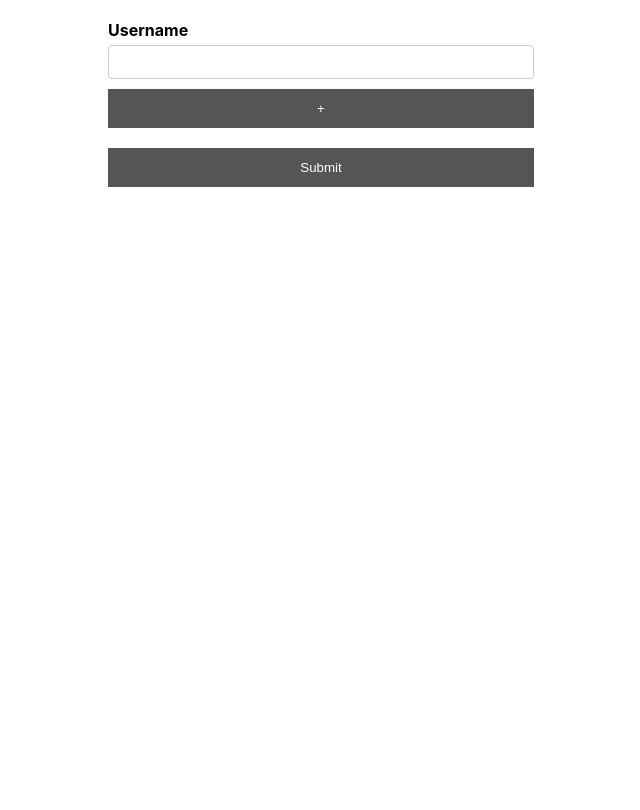
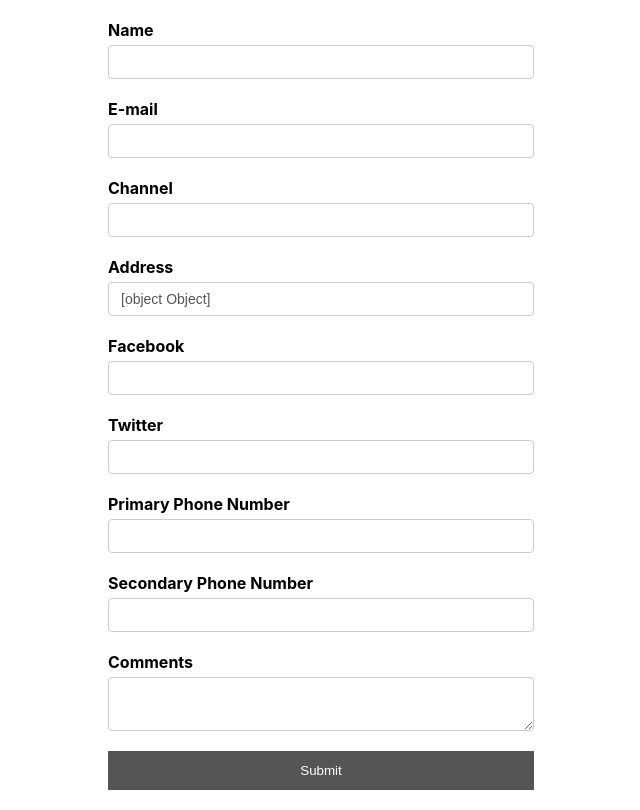
Before and after one commit to Haybuka/React-combo, a React (Create React App) app: page / in a window 1280 px wide. Shown: the whole page, without its empty margins (319-959 px from the left). Built offline with nearby package versions, Linux system fonts and the light colour scheme.

Commit message:
Form submission using isValid and Dirty

```diff
--- a/src/components/formik/FieldArray/FieldArray.js
+++ b/src/components/formik/FieldArray/FieldArray.js
@@ -14,6 +14,8 @@ const FieldArrays = () => {
         initialValues={initialValues}
         validationSchema={validationSchema}
         onSubmit={onSubmit}
+        validateOnChange={false}
+        validateOnBlur={false}
       >
         <Form>
           <div className="form-control">
--- a/src/components/formik/Index.js
+++ b/src/components/formik/Index.js
@@ -5,8 +5,8 @@ import FieldArrays from './FieldArray/FieldArray'
 const FormikIndex = () => {
   return (
     <div>
-        {/* <YoutubeForm /> */}
-        <FieldArrays />
+        <YoutubeForm />
+        {/* <FieldArrays /> */}
     </div>
   )
 }
--- a/src/components/formik/YoutubeForm.js
+++ b/src/components/formik/YoutubeForm.js
@@ -9,11 +9,11 @@ const YoutubeForm = () => {
     channel: "",
     comments: "",
     address: "",
-    social : {
-        facebook : '',
-        twitter : ''
+    social: {
+      facebook: "",
+      twitter: "",
     },
-    phoneNumbers : ['','']
+    phoneNumbers: ["", ""],
   };
 
   const onSubmit = (values) => {
@@ -33,12 +33,21 @@ const YoutubeForm = () => {
       initialValues={initialValues}
       validationSchema={validationSchema}
       onSubmit={onSubmit}
+      validateOnMount={true}
     >
+      {(formik) => {
+        console.log('in formik props', formik)
+
+        return (
           <Form>
             <div className="form-control">
               <label htmlFor="name">Name</label>
               <Field type="text" id="name" name="name" />
-          <ErrorMessage name="name" className="error" component={TextError} />
+              <ErrorMessage
+                name="name"
+                className="error"
+                component={TextError}
+              />
             </div>
 
             <div className="form-control">
@@ -95,8 +104,10 @@ const YoutubeForm = () => {
               <Field as="textarea" type="text" id="comments" name="comments" />
               <ErrorMessage name="comments" />
             </div>
-        <button type="submit">Submit</button>
+            <button type="submit" disabled={!formik.isValid}>Submit</button>
           </Form>
+        );
+      }}
     </Formik>
   );
 };
```
Also changed, not shown: 1 other file (tests, documents, lock files or other folders). Lines whose indentation alone changed are shown as unchanged.
